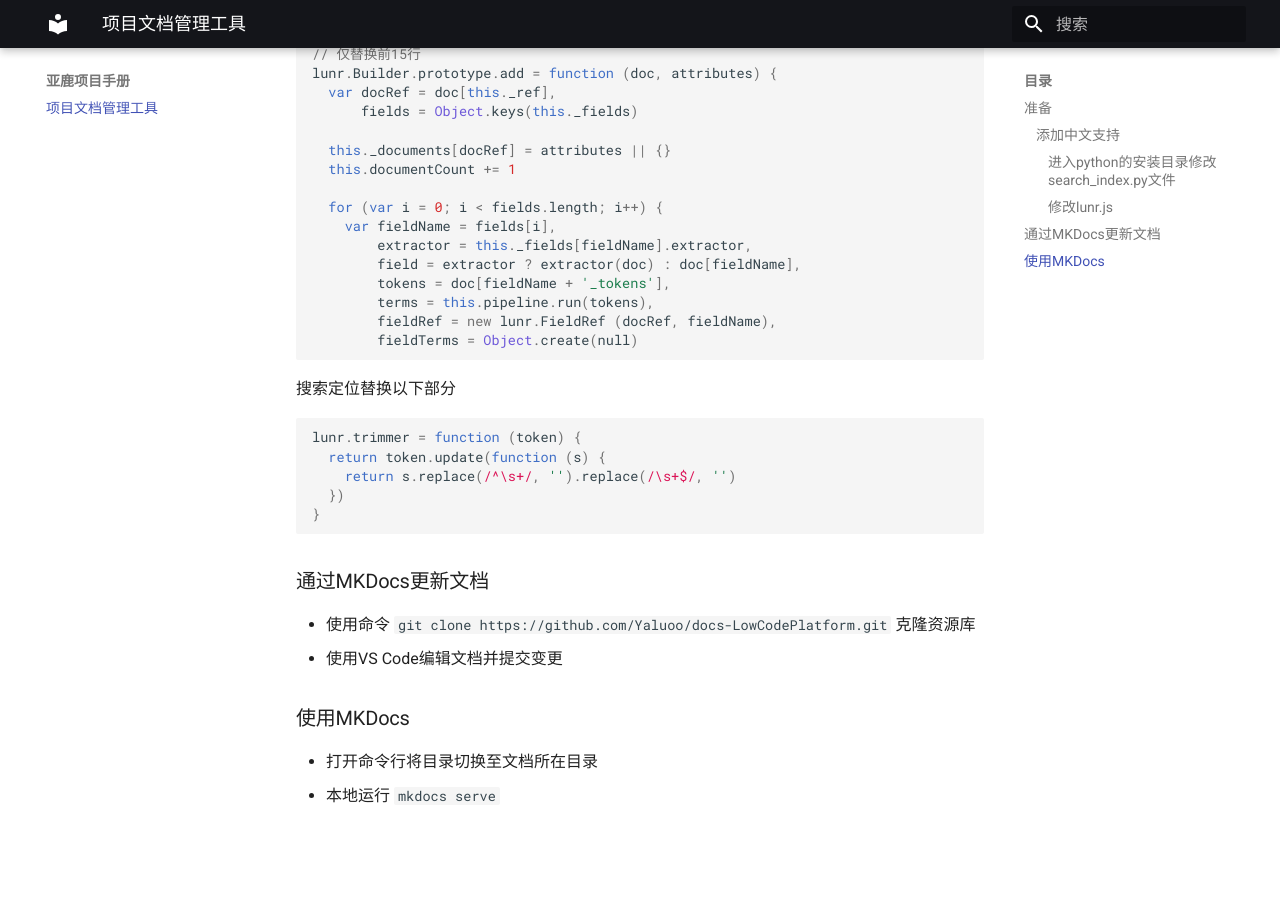
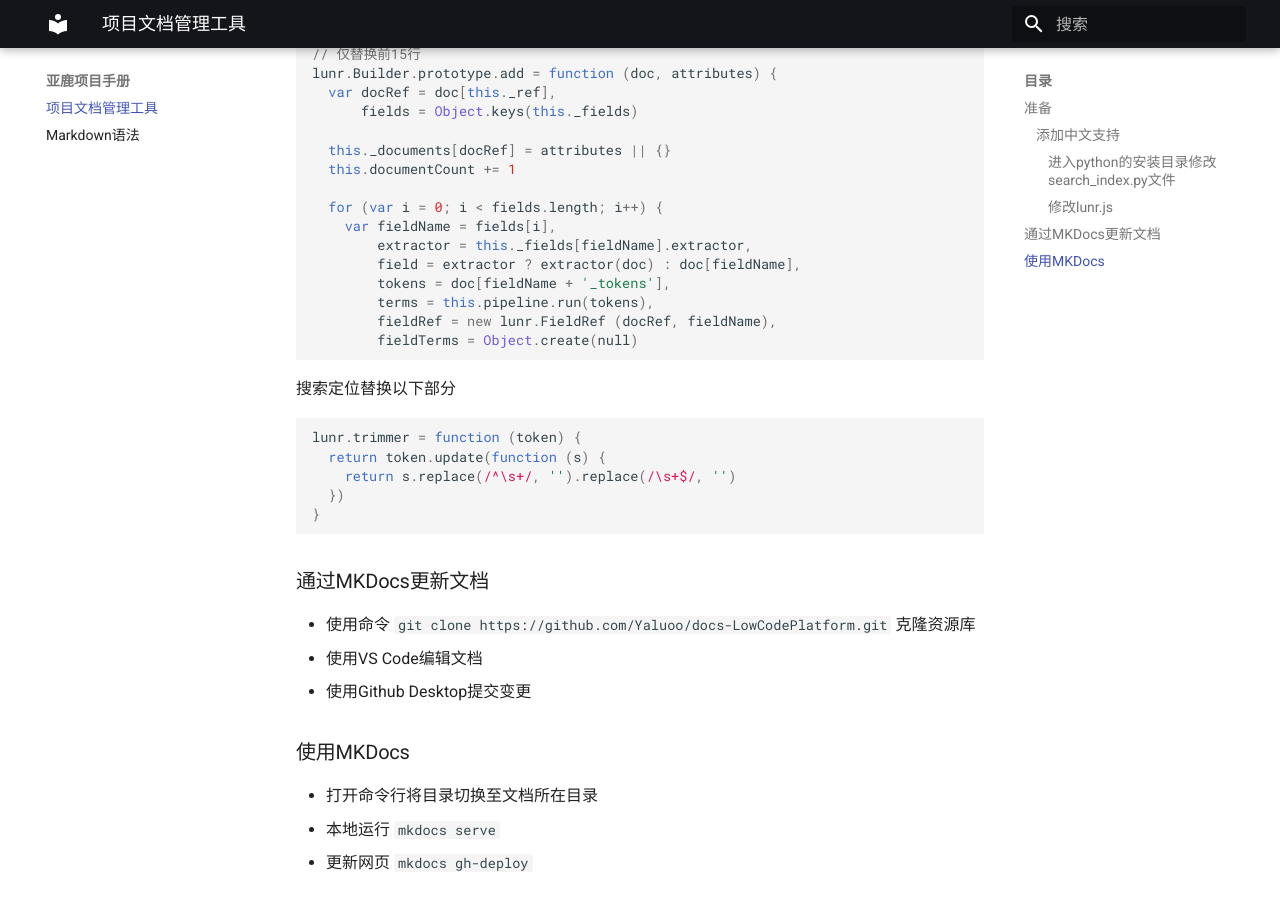
Before and after one commit to Yaluoo/docs-guides-PUBLIC, an MkDocs documentation site: the page built from docs/contents/docsdev.md, in a window 1280 px wide and 900 px high, scrolled down 1609 px. Built offline with MkDocs 1.6.1 and Material for MkDocs 9.7.7, drawn with Linux system fonts in a browser that asks for light colours; before the commit the page ends 2442 px from its top, so only the background shows below that.

Commit message:
add markdown_syntax

```diff
--- a/docs/contents/docsdev.md
+++ b/docs/contents/docsdev.md
@@ -95,10 +95,12 @@ lunr.trimmer = function (token) {
 ### 通过MKDocs更新文档
 
 * 使用命令 `git clone https://github.com/Yaluoo/docs-LowCodePlatform.git` 克隆资源库
-* 使用VS Code编辑文档并提交变更
+* 使用VS Code编辑文档
+* 使用Github Desktop提交变更
 
 
 ### 使用MKDocs
 
 * 打开命令行将目录切换至文档所在目录
 * 本地运行 `mkdocs serve`
+* 更新网页 `mkdocs gh-deploy`
--- a/mkdocs.yml
+++ b/mkdocs.yml
@@ -43,3 +43,4 @@ markdown_extensions:
 
 nav:
     - 项目文档管理工具: contents/docsdev.md
+    - Markdown语法: contents/markdown_syntax.md
```
Also changed, not shown: docs/contents/markdown_syntax.md (added, +1 -0 lines).
